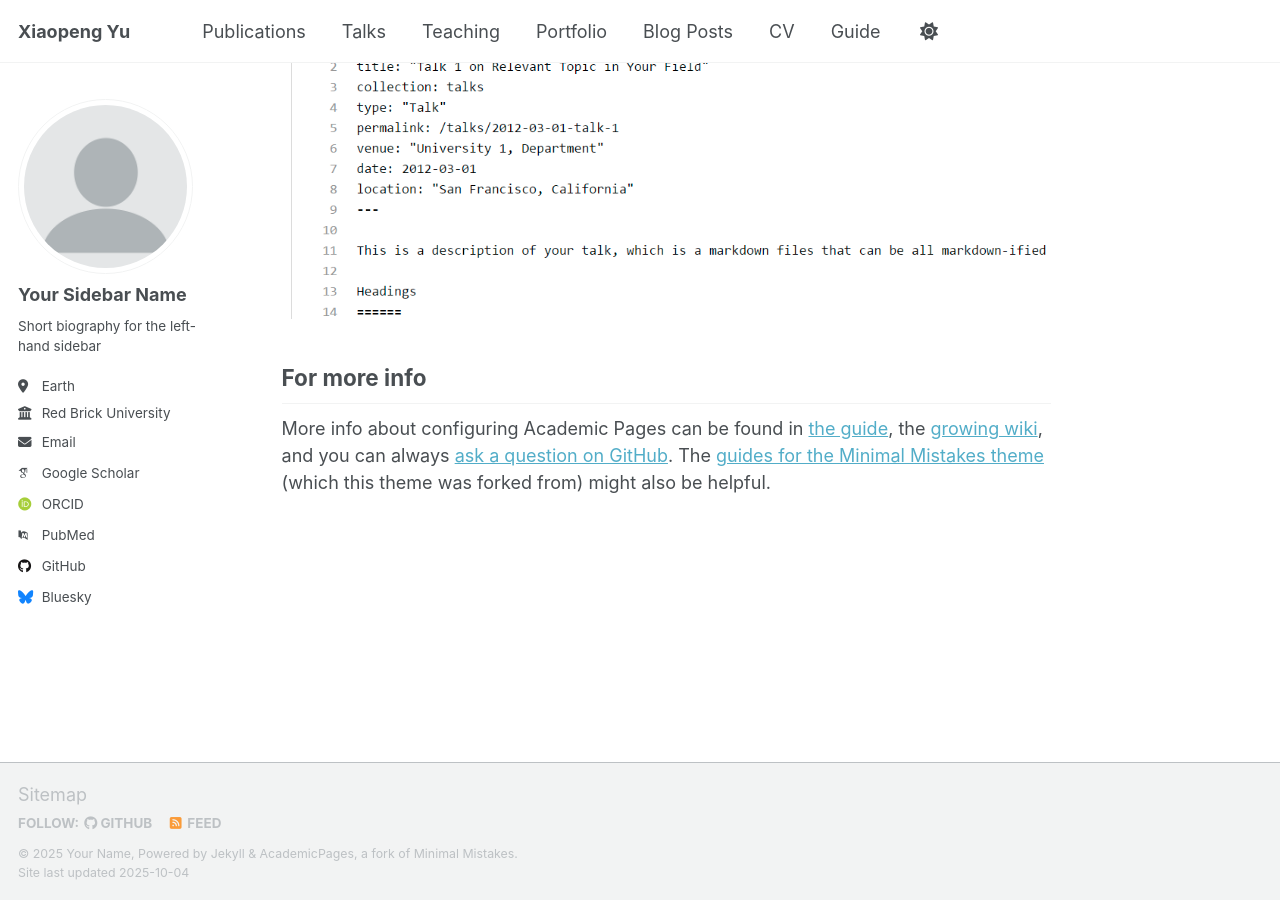
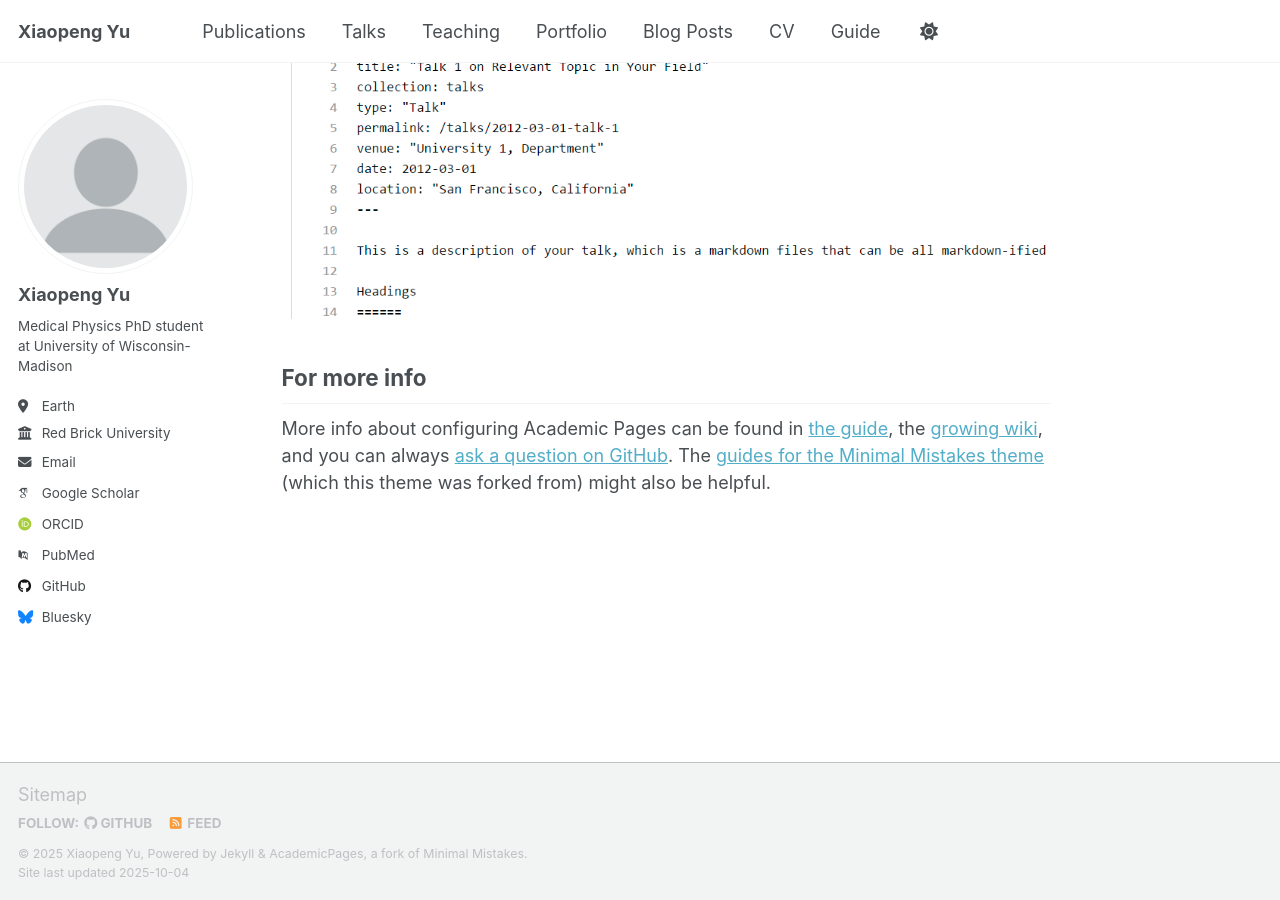
Before and after one commit to xp1999/xp1999.github.io, a Jekyll site: the page built from _pages/about.md, in a window 1280 px wide and 900 px high, scrolled down 2880 px. Built offline with Jekyll 4.4.1, drawn with Linux system fonts in a browser that asks for light colours; some web fonts are replaced; a script that is not in the unit is left out.

Commit message:
Update _config.yml

```diff
--- a/_config.yml
+++ b/_config.yml
@@ -11,11 +11,11 @@ locale                   : "en-US"
 site_theme               : "default" # Currently available options are "default", "air"
 title                    : "Xiaopeng Yu"
 title_separator          : "-"
-name                     : &name "Your Name"
-description              : &description "personal description"
-url                      : https://academicpages.github.io # the base hostname & protocol for your site e.g. "https://[your GitHub username].github.io" or if you already have some other page hosted on Github then use "https://[your GitHub username].github.io/[Your Repo Name]"
+name                     : &name "Xiaopeng Yu"
+description              : &description "Ph.D student at University of Wisconsin-Madison"
+url                      : https://xp1999.github.io # the base hostname & protocol for your site e.g. "https://[your GitHub username].github.io" or if you already have some other page hosted on Github then use "https://[your GitHub username].github.io/[Your Repo Name]"
 baseurl                  : "" # the subpath of your site, e.g. "/blog"
-repository               : "academicpages/academicpages.github.io"
+repository               : "xp1999.github.io"
 
 # Site Author - The following control what appear as part of the author content on the side bar.
 #               If a field is blank the icon and link will not appear, otherwise it will be shown.
@@ -23,9 +23,9 @@ repository               : "academicpages/academicpages.github.io"
 author:
   # Biographic information
   avatar           : "profile.png"
-  name             : "Your Sidebar Name"
+  name             : "Xiaopeng Yu"
   pronouns         : # example: "she/her"
-  bio              : "Short biography for the left-hand sidebar"
+  bio              : "Medical Physics PhD student at University of Wisconsin-Madison"
   location         : "Earth"
   employer         : "Red Brick University"
   uri              : # URL
```
